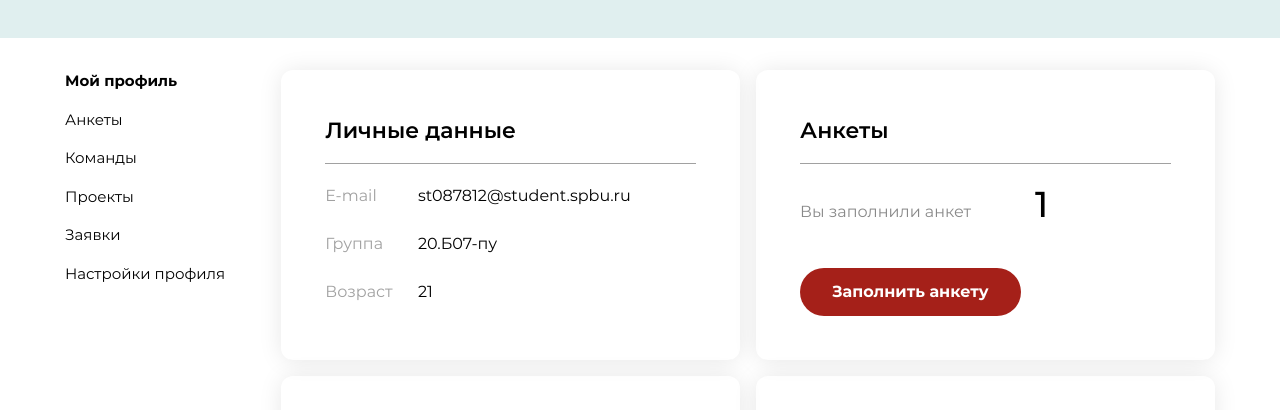
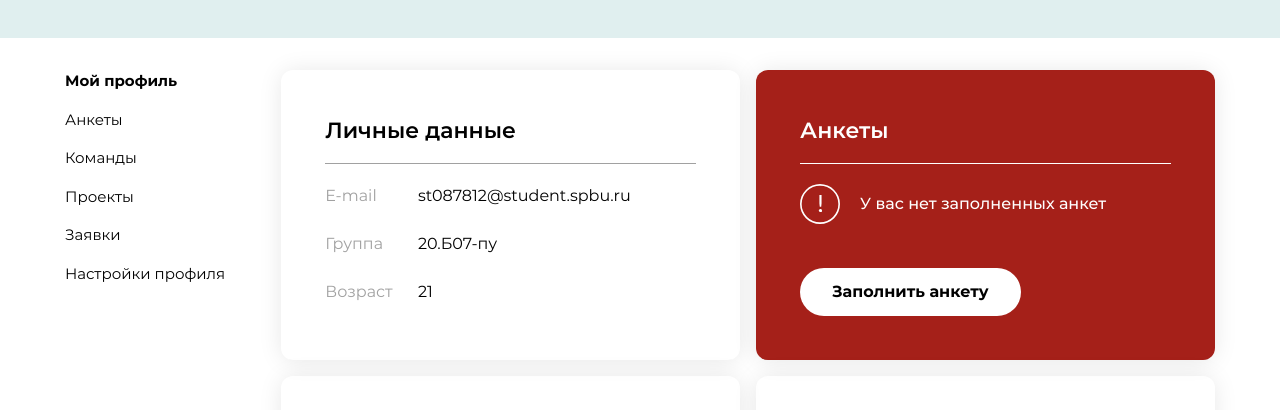
Before and after one commit to AngW1SH/Registry, a Next.js app in the folder client/: page /user in a window 1280 px wide. Shown: the part 271-681 px from the top of the page. Built offline with nearby package versions, Linux system fonts and the light colour scheme; no server answers.

Commit message:
Add UserFormsWarningPreviw

```diff
--- a/client/src/pagesLayer/User/ui/UserHomePage.tsx
+++ b/client/src/pagesLayer/User/ui/UserHomePage.tsx
@@ -2,6 +2,7 @@ import { UserHero } from "@/widgets/UserHero";
 import {
   UserArchivePreview,
   UserFormsPreview,
+  UserFormsWarningPreview,
   UserProfilePreview,
   UserProjectsPreview,
   UserRequestsPreview,
@@ -15,7 +16,7 @@ const UserHomePage: FC<UserHomePageProps> = () => {
   return (
     <div className="grid grid-cols-4 gap-4">
       <UserProfilePreview className="col-span-2" />
-      <UserFormsPreview className="col-span-2" />
+      <UserFormsWarningPreview className="col-span-2" />
       <UserTeamsPreview className="col-span-2" />
       <UserRequestsPreview className="col-span-2" />
       <UserProjectsPreview className="col-span-3" />
--- a/client/src/shared/ui/Block/NamedBlock.tsx
+++ b/client/src/shared/ui/Block/NamedBlock.tsx
@@ -4,6 +4,7 @@ interface NamedBlockProps {
   title: string;
   children: ReactNode;
   className?: string;
+  accent?: boolean;
   border?: boolean;
 }
 
@@ -11,15 +12,20 @@ const NamedBlock: FC<NamedBlockProps> = ({
   title,
   children,
   className = "",
+  accent = false,
   border = true,
 }) => {
   return (
     <div
-      className={"flex flex-col rounded-xl p-11 shadow-center-lg " + className}
+      className={
+        `flex flex-col rounded-xl p-11 shadow-center-lg ${
+          accent ? "bg-primary text-white" : ""
+        } ` + className
+      }
     >
       <h2
-        className={`${
-          border ? "border-b border-[#a1a1a1] pb-4" : "pb-2"
+        className={`${border ? "border-b pb-4" : "pb-2"} ${
+          accent ? "border-white" : "border-[#a1a1a1]"
         } text-[1.375rem] font-semibold`}
       >
         {title}
--- a/client/src/widgets/UserPreview/index.ts
+++ b/client/src/widgets/UserPreview/index.ts
@@ -1,5 +1,6 @@
 import UserProfilePreview from "./ui/UserProfilePreview";
 import UserFormsPreview from "./ui/UserFormsPreview";
+import UserFormsWarningPreview from "./ui/UserFormsWarningPreview";
 import UserTeamsPreview from "./ui/UserTeamsPreview";
 import UserRequestsPreview from "./ui/UserRequestsPreview";
 import UserProjectsPreview from "./ui/UserProjectsPreview";
@@ -8,6 +9,7 @@ import UserArchivePreview from "./ui/UserArchivePreview";
 export {
   UserProfilePreview,
   UserFormsPreview,
+  UserFormsWarningPreview,
   UserTeamsPreview,
   UserRequestsPreview,
   UserProjectsPreview,
--- /dev/null
+++ b/client/src/widgets/UserPreview/ui/UserFormsWarningPreview.tsx
@@ -0,0 +1,31 @@
+import { Button, ButtonAlt, NamedBlock } from "@/shared/ui";
+import Image from "next/image";
+import { FC } from "react";
+
+interface UserFormsWarningPreviewProps {
+  className?: string;
+}
+
+const UserFormsWarningPreview: FC<UserFormsWarningPreviewProps> = ({
+  className,
+}) => {
+  return (
+    <NamedBlock accent={true} className={className} title={"Анкеты"}>
+      <div className="flex h-full flex-col items-start">
+        <div className="flex items-center">
+          <div className="relative h-10 w-10">
+            <Image fill={true} src="/warning-circle-icon-white.svg" alt="" />
+          </div>
+          <div className="pr-5" />
+          <p className="font-medium">У вас нет заполненных анкет</p>
+        </div>
+        <div className="pt-11" />
+        <ButtonAlt className="mt-auto rounded-full px-8 py-3">
+          Заполнить анкету
+        </ButtonAlt>
+      </div>
+    </NamedBlock>
+  );
+};
+
+export default UserFormsWarningPreview;
```
Also changed, not shown: client/public/warning-circle-icon-white.svg (added).
